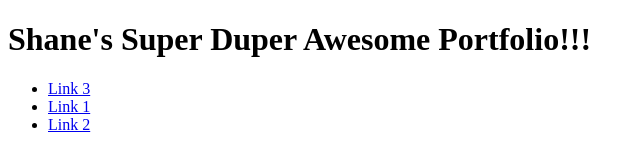
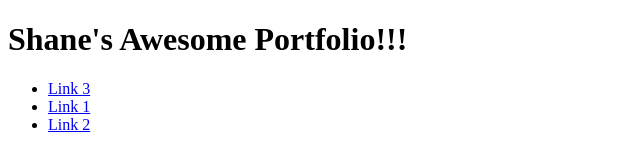
Before and after one commit to shaneinceptionu/linktree-example, a plain HTML site: page index.html in a window 1280 px wide. Shown: the whole page, without its empty margins (0-643 px from the left). Drawn offline with Linux system fonts and the light colour scheme.

Commit message:
made some changes

```diff
--- a/index.html
+++ b/index.html
@@ -7,7 +7,7 @@
     </head>
     <body>
         <header>
-            <h1>Shane's Super Duper Awesome Portfolio!!!</h1>
+            <h1>Shane's Awesome Portfolio!!!</h1>
         </header>
         <nav>
             <ul>
```
Also changed, not shown: 1 other file.
